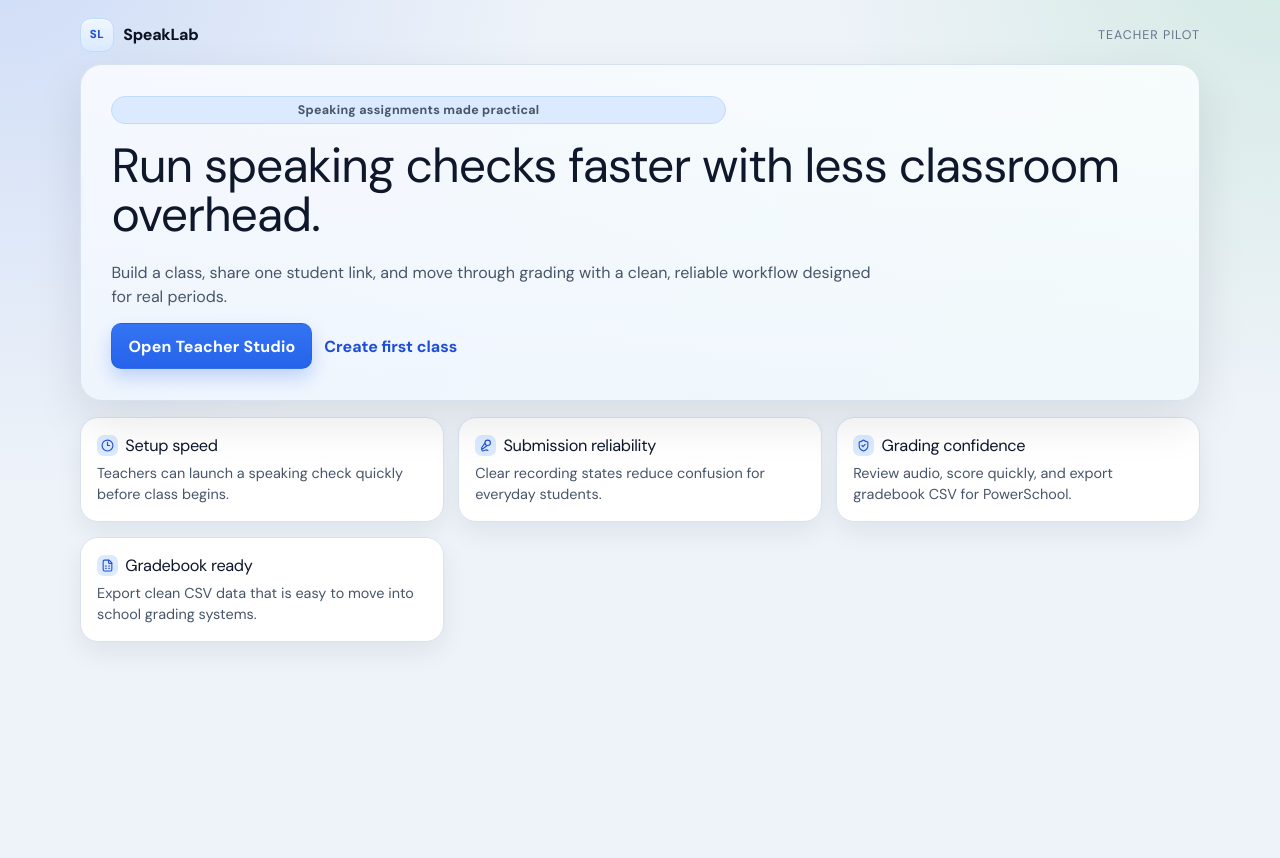
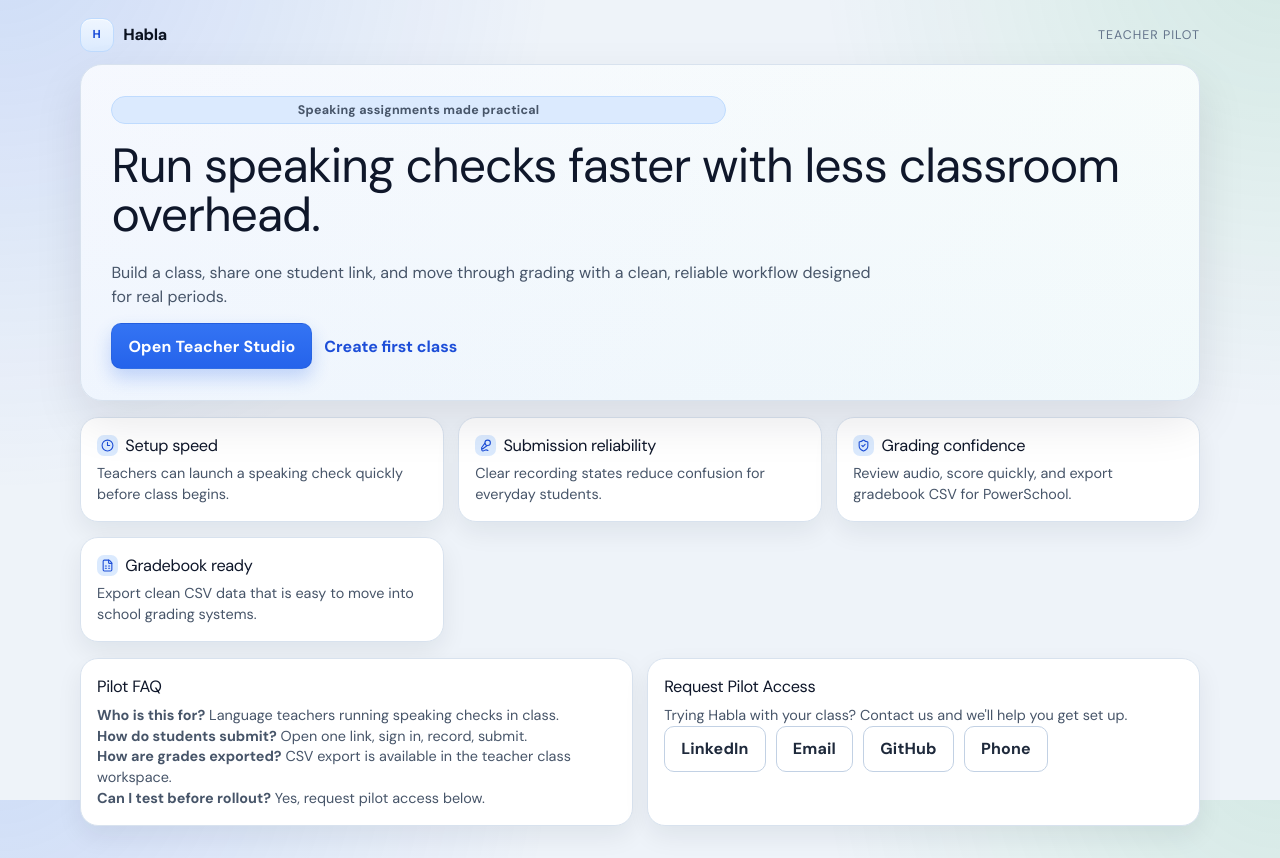
Before and after one commit to DavidGarcia355/Speaklab, a Next.js app: page / in a window 1280 px wide. Before the commit the page ends 800 px from the top, so only its background shows below. Built offline with nearby package versions, Linux system fonts and the light colour scheme.

Commit message:
Launch prep: Habla branding, local-dev stability, FAQ/contact pilot section

```diff
--- a/app/a/[assignmentId]/page.tsx
+++ b/app/a/[assignmentId]/page.tsx
@@ -135,6 +135,7 @@
   const [errorMsg, setErrorMsg] = useState("");
   const [authLoading, setAuthLoading] = useState(true);
   const [studentEmail, setStudentEmail] = useState("");
+  const [localAuthBypass, setLocalAuthBypass] = useState(false);
   const [callbackUrl, setCallbackUrl] = useState("/");
 
   const recorderRef = useRef<MediaRecorder | null>(null);
@@ -173,6 +174,8 @@
   useEffect(() => {
     if (typeof window !== "undefined") {
       setCallbackUrl(window.location.href);
+      const isLocalHost = window.location.hostname === "localhost" || window.location.hostname === "127.0.0.1";
+      setLocalAuthBypass(process.env.NODE_ENV !== "production" && isLocalHost);
     }
   }, []);
 
@@ -309,7 +312,7 @@
 
   async function submitResponse() {
     if (!assignment) return;
-    if (!studentEmail) {
+    if (!studentEmail && !localAuthBypass) {
       setErrorMsg("Please sign in with your school Google account before submitting.");
       return;
     }
@@ -466,7 +469,7 @@
                   type="button"
                   onClick={startRecording}
                   disabled={
-                    !studentEmail ||
+                    (!studentEmail && !localAuthBypass) ||
                     !micSupported ||
                     recorderState === "requesting-permission" ||
                     recorderState === "submitting"
@@ -485,7 +488,7 @@
                 type="button"
                 onClick={submitResponse}
                 disabled={
-                  !studentEmail ||
+                  (!studentEmail && !localAuthBypass) ||
                   recorderState === "submitting" ||
                   !recordingBlob ||
                   submittedCurrentRecording
--- a/app/api/assignments/[assignmentId]/submissions/route.ts
+++ b/app/api/assignments/[assignmentId]/submissions/route.ts
@@ -4,6 +4,7 @@
 import { createSubmission, findAssignmentById } from "@/lib/db";
 import { withApiHandler } from "@/lib/http";
 import { enforceSubmissionRateLimit } from "@/lib/rate-limit";
+import { getEnv } from "@/lib/env";
 import { parseAudioDataUrl, parseOrThrow400, submissionCreateSchema } from "@/lib/validation";
 
 export const runtime = "nodejs";
@@ -26,12 +27,22 @@
     const studentName = body.studentName ?? "";
     const parsedAudio = parseAudioDataUrl(body.audioData);
     const submissionId = `sub_${crypto.randomUUID()}`;
-    const audioBlobUrl = await uploadSubmissionAudio({
-      assignmentId,
-      submissionId,
-      mimeType: parsedAudio.mimeType,
-      buffer: parsedAudio.buffer,
-    });
+    let audioBlobUrl = "";
+    try {
+      audioBlobUrl = await uploadSubmissionAudio({
+        assignmentId,
+        submissionId,
+        mimeType: parsedAudio.mimeType,
+        buffer: parsedAudio.buffer,
+      });
+    } catch (error) {
+      if (getEnv().isDev) {
+        // Local dev fallback when Blob is not configured.
+        audioBlobUrl = body.audioData;
+      } else {
+        throw error;
+      }
+    }
 
     const created = await createSubmission({
       assignmentId,
--- a/app/components/BrandBar.tsx
+++ b/app/components/BrandBar.tsx
@@ -12,7 +12,7 @@
     <header className="brand-bar">
       <Link href="/" className="brand-link" aria-label={`${APP_NAME} home`}>
         <span className="brand-mark" aria-hidden="true">
-          <span className="brand-mark-text">SL</span>
+          <span className="brand-mark-text">H</span>
         </span>
         <span className="brand-text">{APP_NAME}</span>
       </Link>
--- a/app/constants.ts
+++ b/app/constants.ts
@@ -1 +1,8 @@
-export const APP_NAME = "SpeakLab";
+export const APP_NAME = "Habla";
+
+export const CONTACT_LINKS = {
+  linkedin: "https://www.linkedin.com/",
+  email: "mailto:hello@tryhabla.com",
+  github: "https://github.com/DavidGarcia355",
+  phone: "tel:+1-555-000-0000",
+} as const;
--- a/app/page.tsx
+++ b/app/page.tsx
@@ -1,6 +1,7 @@
 import Link from "next/link";
 import { Clock3, FileSpreadsheet, MicVocal, ShieldCheck } from "lucide-react";
 import BrandBar from "@/app/components/BrandBar";
+import { APP_NAME, CONTACT_LINKS } from "@/app/constants";
 
 export default function Home() {
   return (
@@ -72,6 +73,35 @@
           </p>
         </article>
       </section>
+
+      <section className="grid cols-2 section-gap">
+        <article className="card home-feature">
+          <h2 className="title-row">Pilot FAQ</h2>
+          <p className="meta"><strong>Who is this for?</strong> Language teachers running speaking checks in class.</p>
+          <p className="meta"><strong>How do students submit?</strong> Open one link, sign in, record, submit.</p>
+          <p className="meta"><strong>How are grades exported?</strong> CSV export is available in the teacher class workspace.</p>
+          <p className="meta"><strong>Can I test before rollout?</strong> Yes, request pilot access below.</p>
+        </article>
+
+        <article className="card home-feature">
+          <h2 className="title-row">Request Pilot Access</h2>
+          <p className="meta">Trying {APP_NAME} with your class? Contact us and we&apos;ll help you get set up.</p>
+          <div className="actions">
+            <a className="btn btn-ghost" href={CONTACT_LINKS.linkedin} target="_blank" rel="noreferrer">
+              LinkedIn
+            </a>
+            <a className="btn btn-ghost" href={CONTACT_LINKS.email}>
+              Email
+            </a>
+            <a className="btn btn-ghost" href={CONTACT_LINKS.github} target="_blank" rel="noreferrer">
+              GitHub
+            </a>
+            <a className="btn btn-ghost" href={CONTACT_LINKS.phone}>
+              Phone
+            </a>
+          </div>
+        </article>
+      </section>
     </main>
   );
 }
--- a/lib/authz.ts
+++ b/lib/authz.ts
@@ -3,6 +3,10 @@
 import { authOptions } from "@/auth";
 import { getEnv } from "@/lib/env";
 import { HttpError } from "@/lib/http";
+
+function isLocalAuthBypassEnabled() {
+  return process.env.NODE_ENV !== "production" && process.env.LOCAL_DEV_BYPASS_AUTH !== "false";
+}
 
 export function isAllowedSchoolEmail(email: string) {
   const normalized = email.trim().toLowerCase();
@@ -11,10 +15,16 @@
 }
 
 export function isTeacherEmail(email: string) {
+  if (isLocalAuthBypassEnabled()) {
+    return true;
+  }
   return getEnv().teacherEmails.has(email.trim().toLowerCase());
 }
 
 export async function requireAuthenticatedEmail() {
+  if (isLocalAuthBypassEnabled()) {
+    return "dev-teacher@local.test";
+  }
   const session = await getServerSession(authOptions);
   const email = session?.user?.email?.trim().toLowerCase();
   if (!email) {
@@ -24,6 +34,9 @@
 }
 
 export async function requireSchoolStudentEmail() {
+  if (isLocalAuthBypassEnabled()) {
+    return "dev-student@gmail.com";
+  }
   const email = await requireAuthenticatedEmail();
   if (!isAllowedSchoolEmail(email)) {
     throw new HttpError(403, "School Google account is required.");
@@ -32,6 +45,9 @@
 }
 
 export async function requireTeacherEmail() {
+  if (isLocalAuthBypassEnabled()) {
+    return "dev-teacher@local.test";
+  }
   const email = await requireAuthenticatedEmail();
   if (!isTeacherEmail(email)) {
     throw new HttpError(403, "Teacher access only.");
--- a/lib/rate-limit.ts
+++ b/lib/rate-limit.ts
@@ -22,15 +22,24 @@
   key: string,
   message: string
 ) {
-  getEnv();
+  const env = getEnv();
   const map = {
     submission: (submissionLimiter ??= limiter("rl:submission", 5)),
     auth: (authLimiter ??= limiter("rl:auth", 10)),
     gradebook: (gradebookLimiter ??= limiter("rl:gradebook", 10)),
   } as const;
-  const result = await map[bucket].limit(key);
-  if (!result.success) {
-    throw new HttpError(429, message);
+  try {
+    const result = await map[bucket].limit(key);
+    if (!result.success) {
+      throw new HttpError(429, message);
+    }
+  } catch (error) {
+    // Local development can run without reachable Upstash.
+    if (env.isDev) {
+      console.warn("Rate limit backend unavailable in development; skipping limiter.", error);
+      return;
+    }
+    throw error;
   }
 }
 
--- a/middleware.ts
+++ b/middleware.ts
@@ -30,6 +30,9 @@
 
 export async function middleware(request: NextRequest) {
   const { pathname } = request.nextUrl;
+  if (process.env.NODE_ENV !== "production" && process.env.LOCAL_DEV_BYPASS_AUTH === "true") {
+    return NextResponse.next();
+  }
   if (!teacherRequiredPath(pathname)) {
     return NextResponse.next();
   }
```
Also changed, not shown: 2 other files (tests, documents, lock files or other folders).
